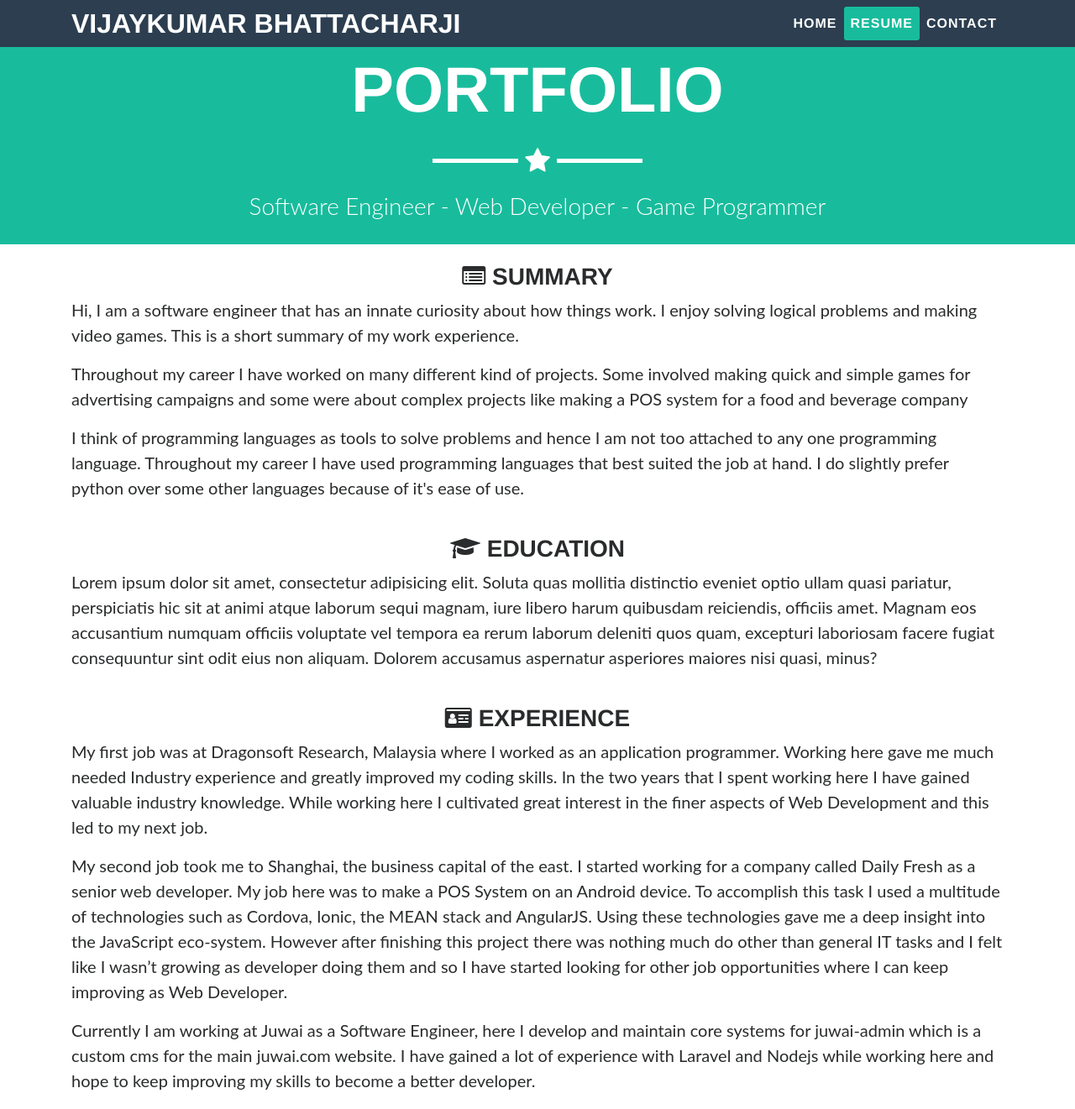
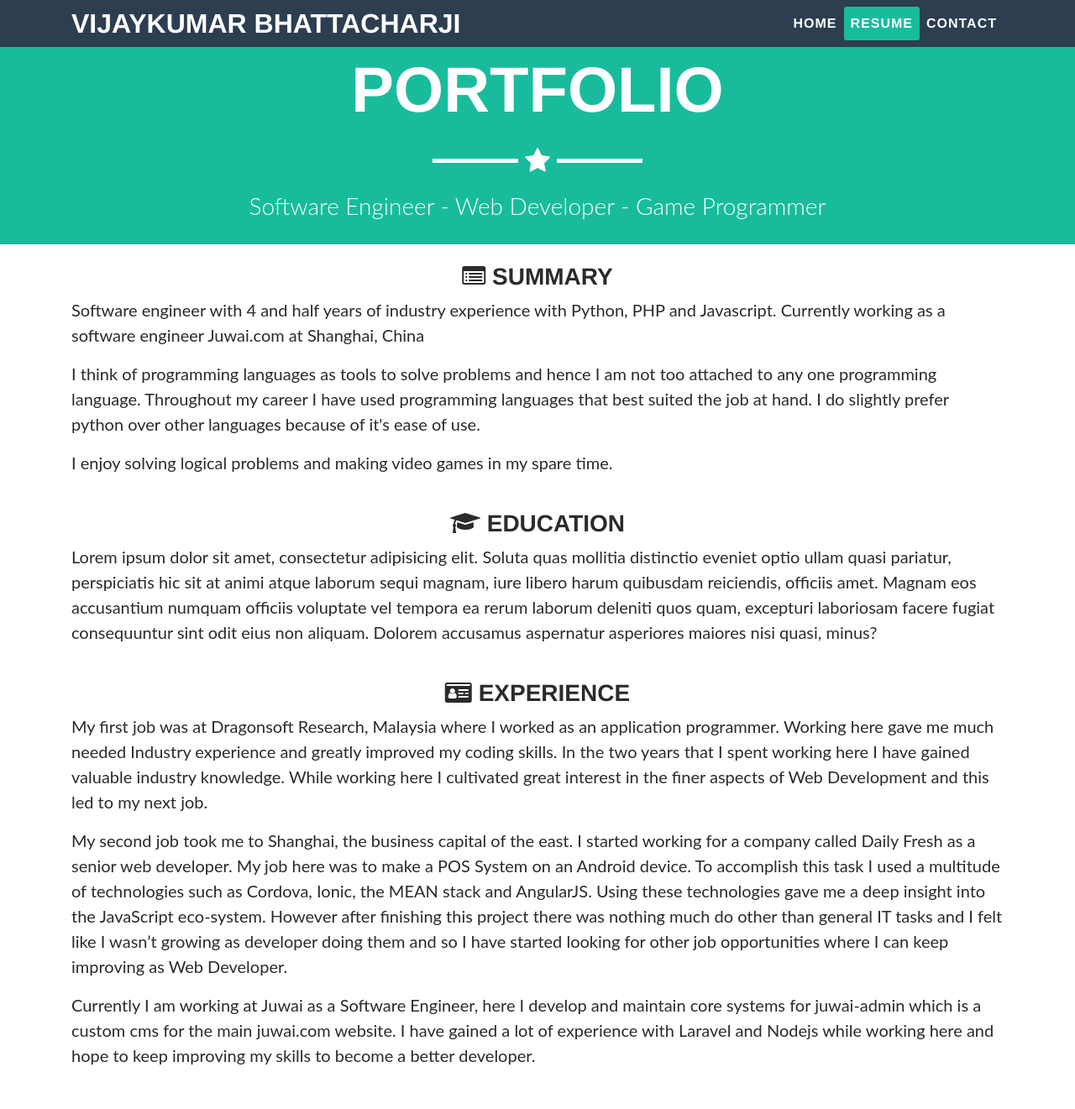
Before and after one commit to vijaykumarjuwai/djangoproject, a Django app: page /resume in a window 1280 px wide. Shown: the whole page at 84% size. After the commit the page ends 1268 px from the top, so only its background shows below. Run offline with Django 3.2, Linux system fonts and the light colour scheme; some libraries are stand-ins or nearby versions.

Commit message:
Changed resume summary

```diff
--- a/website/templates/website/resume.html
+++ b/website/templates/website/resume.html
@@ -16,16 +16,22 @@
     <div class="container">
         <section class="resume resume-summary">
             <h3><i class="fa fa-list-alt" aria-hidden="true"></i> Summary</h3>
-            <p>Hi, I am a software engineer that has an innate curiosity about how things work. I enjoy solving logical problems and making video games. This is a short summary of my work experience.</p>
-            <p>Throughout my career I have worked on many different kind of projects. Some involved making quick and simple games for advertising campaigns and some were about complex projects
-            like making a POS system for a food and beverage company</p>
-            <p>I think of programming languages as tools to solve problems and hence I am not too attached to any one programming language. Throughout my career
-            I have used programming languages that best suited the job at hand. I do slightly prefer python over some other languages because of it's ease of use.</p>
+            <p>Software engineer with 4 and half years of industry experience with Python, PHP and Javascript.
+            Currently working as a software engineer Juwai.com at Shanghai, China</p>
+
+            <p>I think of programming languages as tools to solve problems and hence I am not too attached to any one programming language.
+            Throughout my career I have used programming languages that best suited the job at hand. I do slightly prefer python over other languages because of it's ease of use.</p>
+
+            <p>I enjoy solving logical problems and making video games in my spare time.</p>
 
         </section>
         <section class="resume resume-education">
             <h3><i class="fa fa-graduation-cap" aria-hidden="true"></i> Education</h3>
-            <p>Lorem ipsum dolor sit amet, consectetur adipisicing elit. Soluta quas mollitia distinctio eveniet optio ullam quasi pariatur, perspiciatis hic sit at animi atque laborum sequi magnam, iure libero harum quibusdam reiciendis, officiis amet. Magnam eos accusantium numquam officiis voluptate vel tempora ea rerum laborum deleniti quos quam, excepturi laboriosam facere fugiat consequuntur sint odit eius non aliquam. Dolorem accusamus aspernatur asperiores maiores nisi quasi, minus?</p>
+            <p>Lorem ipsum dolor sit amet, consectetur adipisicing elit. Soluta quas mollitia distinctio eveniet optio ullam quasi pariatur,
+                perspiciatis hic sit at animi atque laborum sequi magnam, iure libero harum quibusdam reiciendis, officiis amet.
+                Magnam eos accusantium numquam officiis voluptate vel tempora ea rerum laborum deleniti quos quam,
+                excepturi laboriosam facere fugiat consequuntur sint odit eius non aliquam. Dolorem accusamus aspernatur
+                asperiores maiores nisi quasi, minus?</p>
         </section>
         <section class="resume resume-experience">
             <h3><i class="fa fa-id-card" aria-hidden="true"></i> Experience</h3>
@@ -43,7 +49,9 @@
                 However after finishing this project there was nothing much do other than general IT tasks and I felt like
                 I wasn’t growing as developer doing them and so I have started looking for other job opportunities where I can keep improving as Web Developer.</p>
 
-            <p>Currently I am working at Juwai as a Software Engineer, here I develop and maintain core systems for juwai-admin which is a custom cms for the main juwai.com website. I have gained a lot of experience with Laravel and Nodejs while working here and hope to keep improving my skills to become a better developer.</p>
+            <p>Currently I am working at Juwai as a Software Engineer, here I develop and maintain core systems for juwai-admin which is a
+                custom cms for the main juwai.com website. I have gained a lot of experience with Laravel and Nodejs while working here
+                and hope to keep improving my skills to become a better developer.</p>
         </section>
     </div>
 {% endblock %}
```
